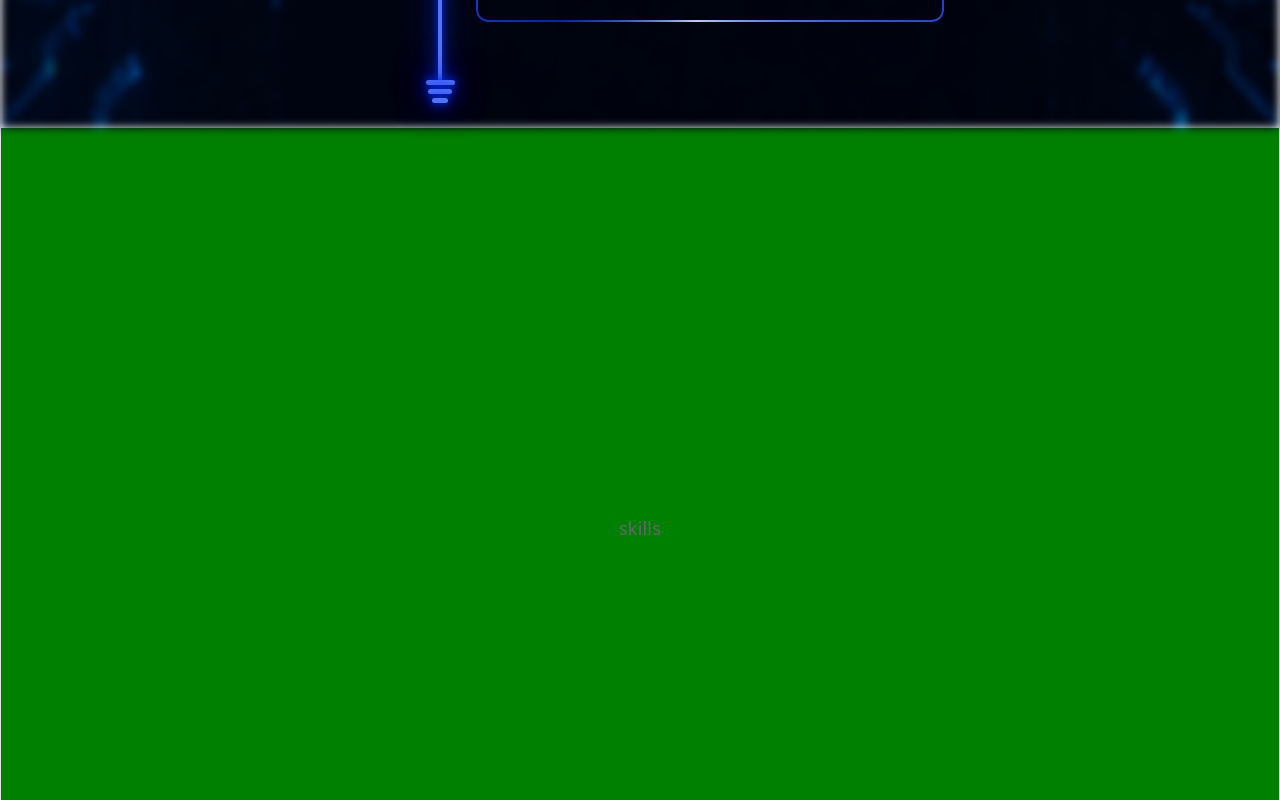
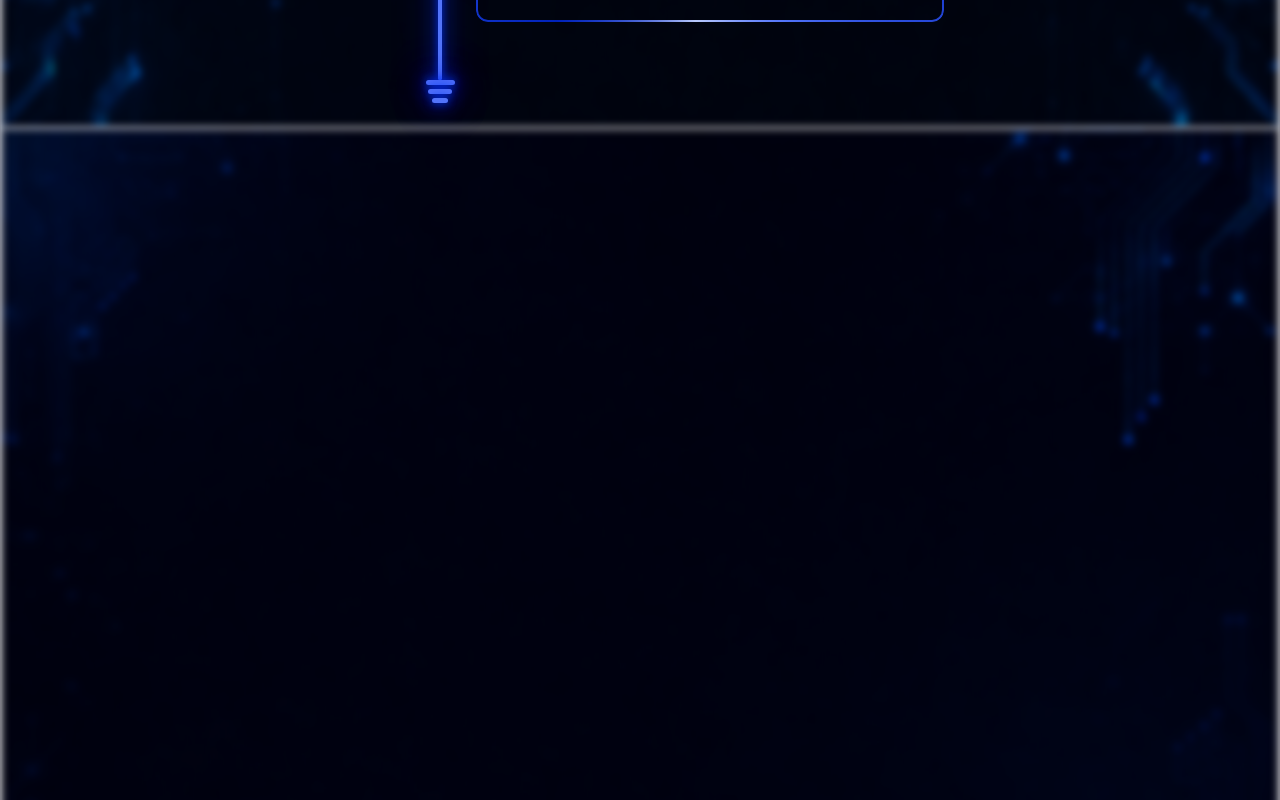
Before and after one commit to Amany-Elsayed/improved-portfolio, a React (Vite) app: page / in a window 1280 px wide. Shown: the part 2820-3620 px from the top of the page. Built offline with nearby package versions, Linux system fonts and the light colour scheme.

Commit message:
added background to skills section

```diff
--- a/src/App.css
+++ b/src/App.css
@@ -77,7 +77,7 @@
   padding: 2px;
   animation: neonBlueBorder 4s infinite linear;
 }
-/* == --------------------------REUSABLES----------------------------------------- == */
+/* === --------------------------REUSABLES----------------------------------------- === */
 
 /* --------------------------HEADER----------------------------------------- */
 
@@ -245,7 +245,7 @@ nav {
 
 /* === LOGO ANIMATION === */
 
-/* == --------------------------HEADER----------------------------------------- == */
+/* === --------------------------HEADER----------------------------------------- === */
 
 /* --------------------------HERO----------------------------------------- */
 .hero-section {
@@ -334,7 +334,7 @@ nav {
 
 /* === THE CIRCUITS SPAN ANIMATION === */
 
-/* == -------------------------- HERO ----------------------------------------- == */
+/* === -------------------------- HERO ----------------------------------------- === */
 
 /* -------------------------- ABOUT ----------------------------------------- */
 
@@ -500,10 +500,9 @@ nav {
   color: #5274fa;
 }
 
-/* == -------------------------- ABOUT ----------------------------------------- == */
+/* === -------------------------- ABOUT ----------------------------------------- === */
 
 /* -------------------------- EXPERIENCES ----------------------------------------- */
-
 
 .experience-section {
   position: relative;
@@ -684,4 +683,41 @@ nav {
   border-radius: 5px;
 }
 
-/* -------------------------- EXPERIENCES ----------------------------------------- */
+/* === -------------------------- EXPERIENCES ----------------------------------------- === */
+
+/* -------------------------- SKILLS ----------------------------------------- */
+
+.skills-section {
+  position: relative;
+  background-size: cover;
+  background-position: center;
+  background-repeat: no-repeat;
+  min-height: 100vh;
+  display: flex;
+  flex-direction: column;
+  justify-content: center;
+  align-items: center;
+}
+
+/* SKILLS BACKGROUND EFFECT */
+
+.skills-section::before {
+  content: "";
+  position: absolute;
+  inset: 0;
+  background-image: url("/skillsBackground.png");
+  background-size: cover;
+  background-position: center;
+  background-repeat: no-repeat;
+  filter: blur(4px);
+  z-index: 0;
+}
+
+.skills-section > * {
+  position: relative;
+  z-index: 1;
+}
+
+/* === SKILLS BACKGROUND EFFECT === */
+
+/* === -------------------------- SKILLS ----------------------------------------- === */
--- a/src/App.jsx
+++ b/src/App.jsx
@@ -133,6 +133,7 @@ function App() {
         {/* === HEADER HYPERLINKS === */}
       </header>
       {/* === HEADER === */}
+
       {/* FIRST SECTION: HERO */}
       <div id="hero-section" className="hero-section">
         {/* VIDEO BACKGROUND */}
@@ -569,17 +570,7 @@ function App() {
       {/* === THIRD SECTION: EXPERIENCE */}
 
       {/* FOURTH SECTION: SKILLS */}
-      <div
-        id="skills-section"
-        className="skills-section"
-        style={{
-          backgroundColor: "green",
-          height: "100vh",
-          display: "flex",
-          justifyContent: "center",
-          alignItems: "center",
-        }}
-      >
+      <div id="skills-section" className="skills-section">
         skills
       </div>
       {/* === FOURTH SECTION: SKILLS === */}
```
Also changed, not shown: public/skillsBackground.png (added).
